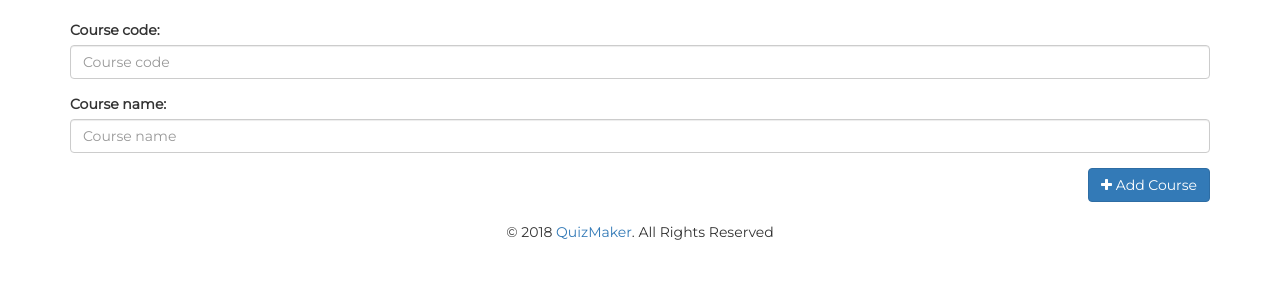
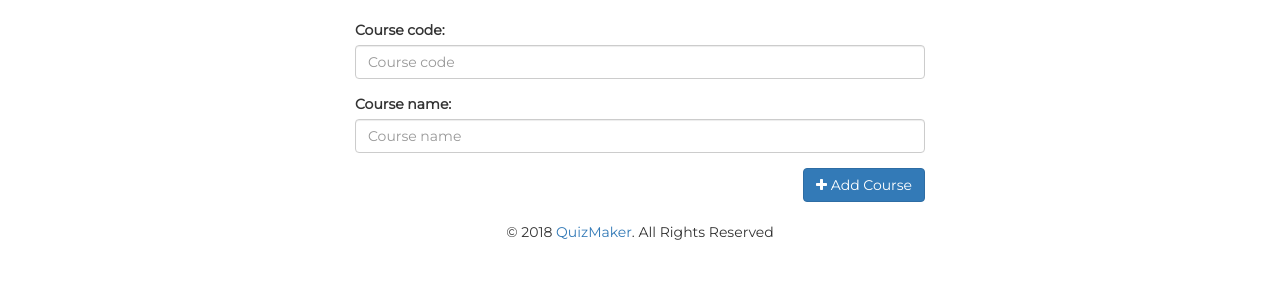
Before and after one commit to nguyenkhanhnam/QuizMaker, a PHP site: page /courses/create in a window 1280 px wide. Shown: the part 92-392 px from the top of the page. Run offline with PHP 8.4, Linux system fonts and the light colour scheme; some web fonts are replaced.

Commit message:
Change Width of Create Course Form

```diff
--- a/htdocs/assignment/views/courses/create.php
+++ b/htdocs/assignment/views/courses/create.php
@@ -10,7 +10,7 @@
 <script src="/js/courses/create.js"></script>
 
 <style>
-  #login-form {
+  #create-form {
     width: 50%;
     margin: 0 auto;
   }
```
